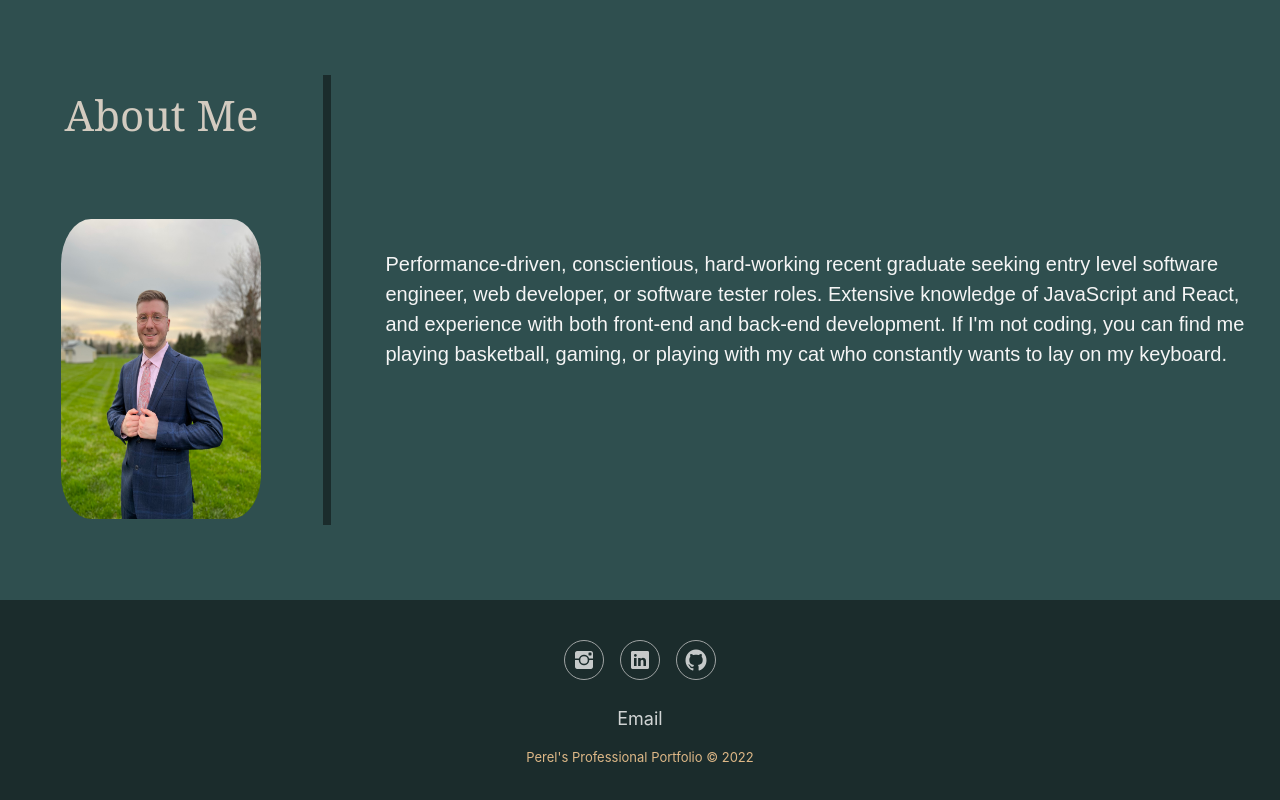
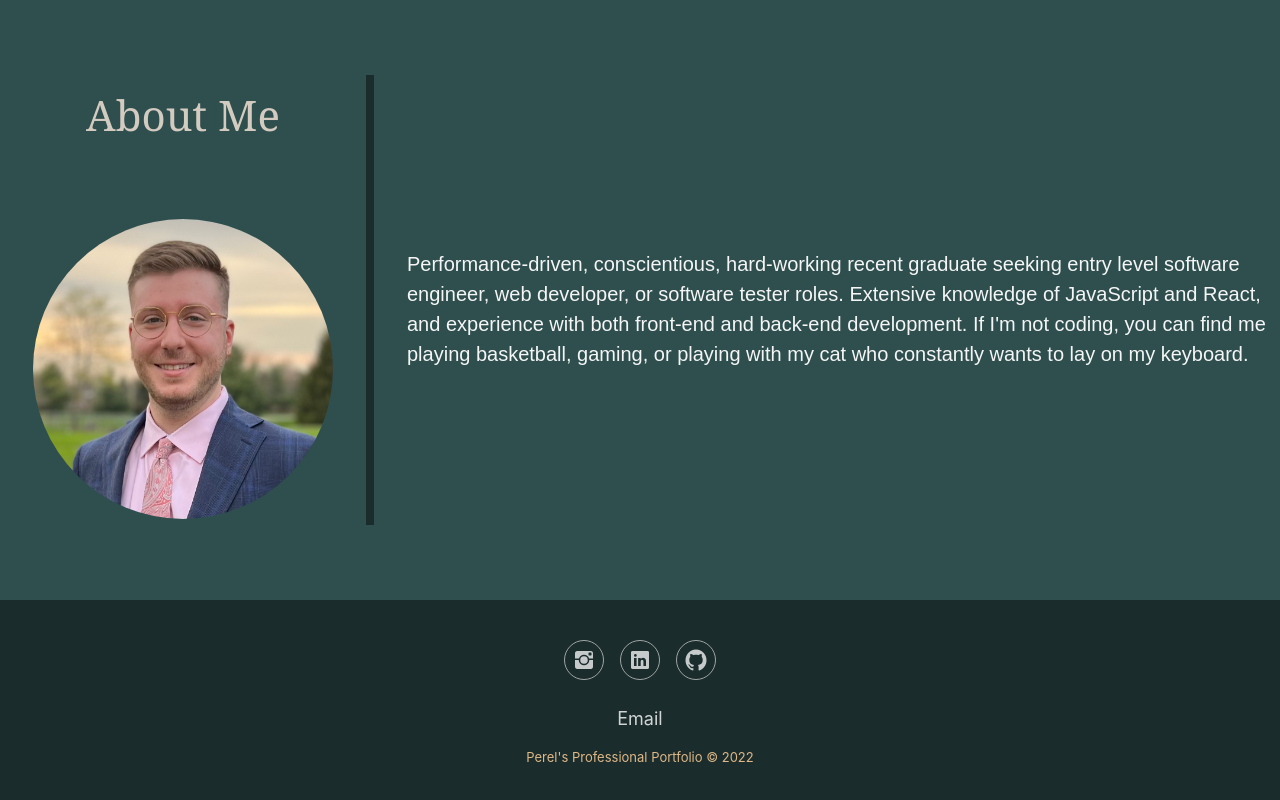
Before and after one commit to nickperel/React-Portfolio, a React (Create React App) app: page / in a window 1280 px wide. Shown: the part 793-1593 px from the top of the page. Built offline with nearby package versions, Linux system fonts and the light colour scheme.

Commit message:
updated Profile Pic in About Me section & changed shape, updated link to updated resume in Resume section

```diff
--- a/src/App.css
+++ b/src/App.css
@@ -351,8 +351,8 @@ main {
 .profile-pic {
   display: flex;
   height: 300px;
-  width: 200px;
-  border-radius: 15%;
+  width: 300px;
+  border-radius: 50%;
   justify-content: center;
 }
 
--- a/src/Components/Resume/index.js
+++ b/src/Components/Resume/index.js
@@ -7,7 +7,7 @@ function Resume() {
             <section id="header-img-partial"></section>
 
             <div className="container resume-container">
-                <a href='https://drive.google.com/file/d/1W4WCj3hJ33pa2ZkKy6toYYRdB2Ta-bLo/view?usp=sharing' target="_blank" rel='noreferrer'><button className="btn btn-success btn-lg mt-5 mb-5">Link to Resume Here</button></a>
+                <a href='https://drive.google.com/file/d/1vnVV2phpzZPYX2eYlDaQWElZm1WjU_9f/view?usp=sharing' target="_blank" rel='noreferrer'><button className="btn btn-success btn-lg mt-5 mb-5">Link to Resume Here</button></a>
                 <h1 className='d-flex justify-content-center profs mb-5'>Proficiencies</h1>
                     <div className='ul-container d-flex justify-content-between'>
                         <ul className='mt-3 mb-5 ml-5'>
```
Also changed, not shown: src/assets/images/profile-pic.jpeg, 1 other file (tests, documents, lock files or other folders).
